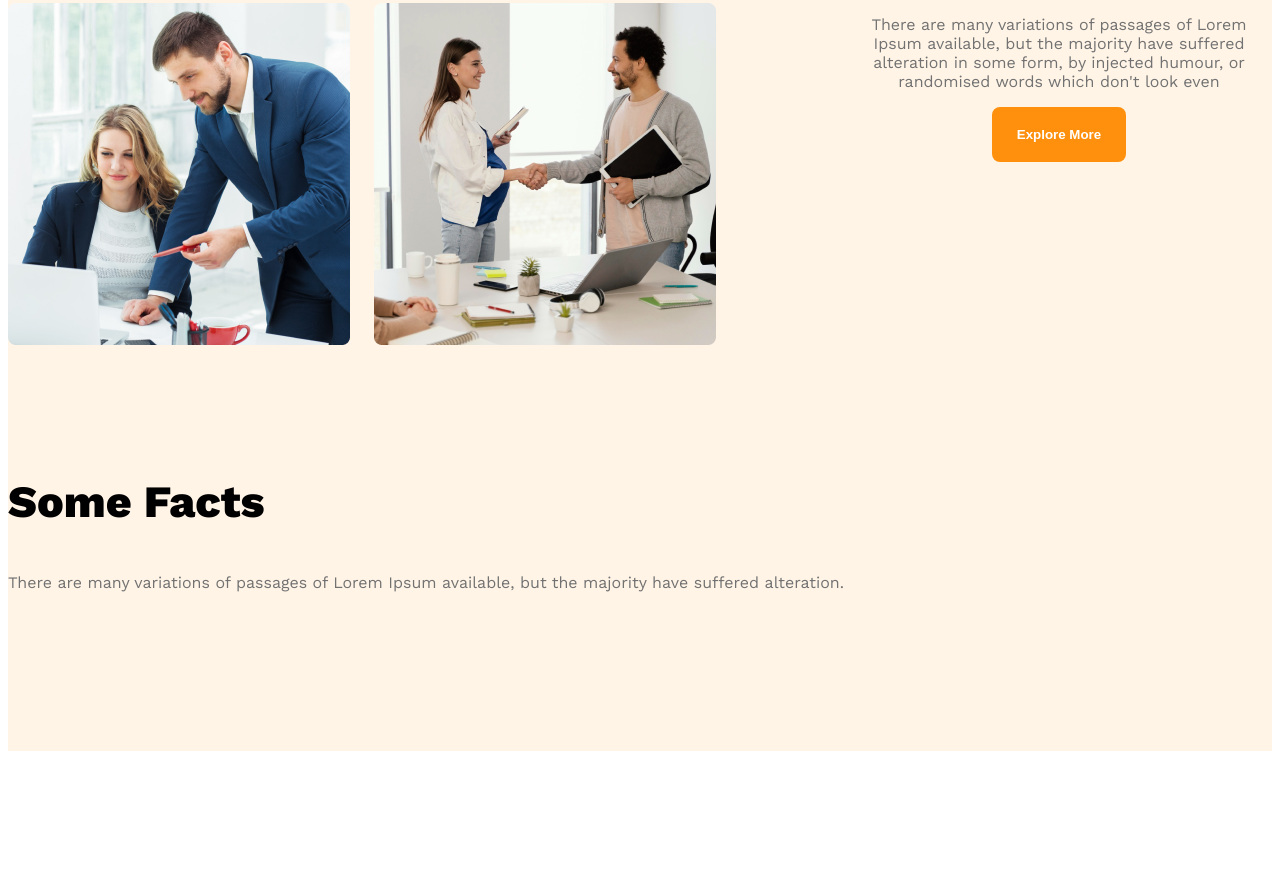
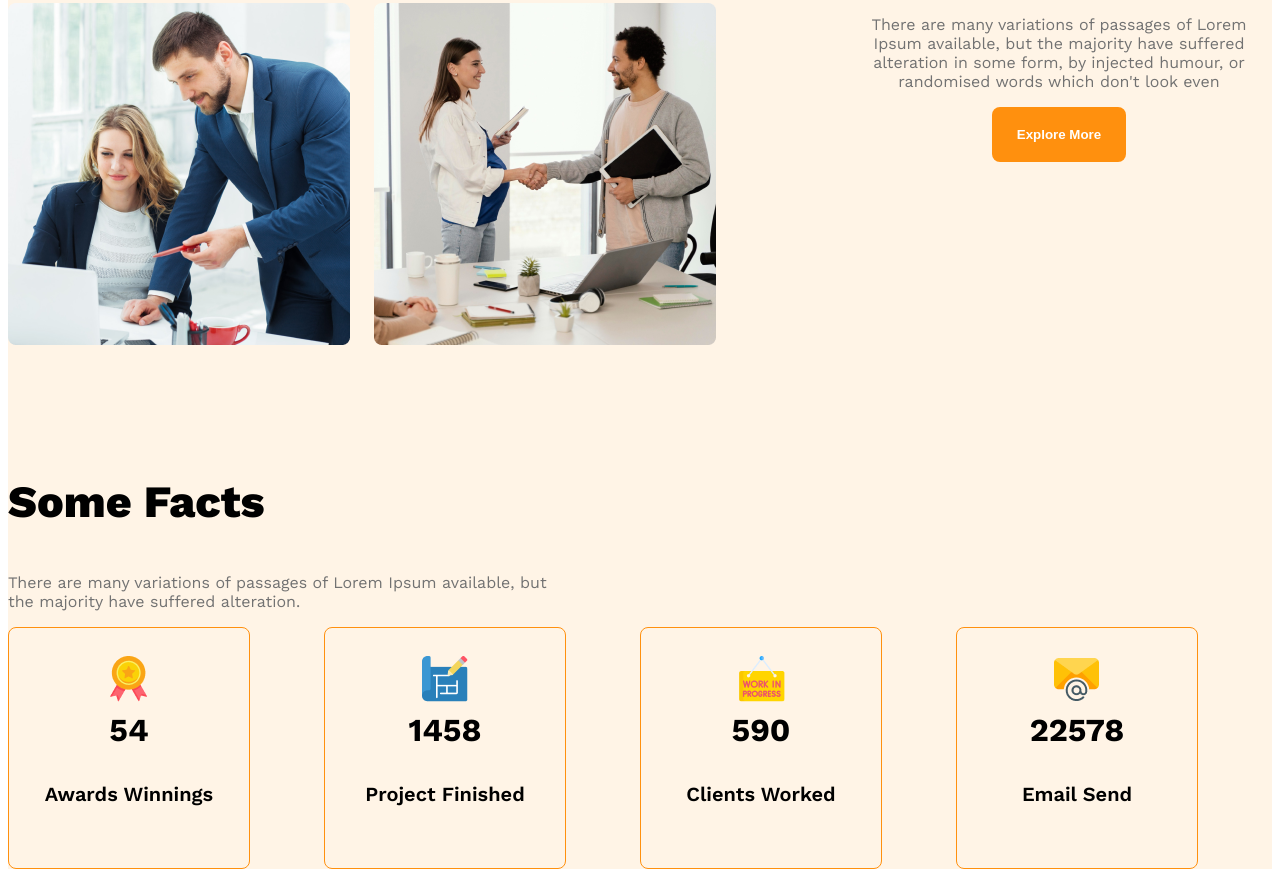
Before and after one commit to Arghya044/g3-architects-website, a plain HTML site: page index.html in a window 1280 px wide. Shown: the part 1669-2546 px from the top of the page. Before the commit the page ends 2442 px from the top, so only its background shows below. Drawn offline with nearby package versions, Linux system fonts and the light colour scheme.

Commit message:
facts card fixed

```diff
--- a/Styles/achitectes.css
+++ b/Styles/achitectes.css
@@ -96,8 +96,39 @@ main> section{
 .banner-img{
     width: 100%;
 }
+/* some facts related styles */
+
+.facts-continer{
+    display: grid;
+    grid-template-columns: repeat(4,1fr);
+}
 
 
+
+.facts-card{
+    border: 1px solid #FF900E;
+    width: 240px;
+    height: 240px;
+    border-radius: 8px;
+    justify-content: center;
+    align-items: center;
+    text-align: center;
+
+}
+.fact-number{
+    font-size: 2rem;
+    font-weight: 600px;
+    margin-top: 5px;
+    margin-bottom: 10px;
+
+}
+.fact-name{
+    font-size: 1.25rem;
+    font-weight: 600;
+}
+.fact-description{
+    max-width: 540px;
+}
 
 
 
--- a/index.html
+++ b/index.html
@@ -56,29 +56,37 @@
              <!-- Some facts -->
               <section>
                 <h3 class="section-title">Some Facts </h3>
-                <p class="text-light-gray">There are many variations of passages of Lorem Ipsum available, but the majority have suffered alteration.</p>
-                <div class="facts-comntiner">
-                    <!-- .facts*4>img.fact-icon+h4.fact-number+h5.fact-name -->
+                <p class="text-light-gray fact-description">There are many variations of passages of Lorem Ipsum available, but the majority have suffered alteration.</p>
+                <div class="facts-continer">
+                    <!-- .facts-card*4>img.fact-icon+h4.fact-number+h5.fact-name -->
 
-                     <div class="facts">
-                        <img src="" alt="" class="fact-icon">
-                        <h4 class="fact-number"></h4>
-                        <h5 class="fact-name"></h5>
+                     <div class="facts-card display-flex">
+                        <div>
+                            <img src="dmages/icons/ribon.png" alt="" class="fact-icon">
+                        <h4 class="fact-number">54</h4>
+                        <h5 class="fact-name">Awards Winnings</h5>
+                        </div>
                      </div>
-                     <div class="facts">
-                        <img src="" alt="" class="fact-icon">
-                        <h4 class="fact-number"></h4>
-                        <h5 class="fact-name"></h5>
+                     <div class="facts-card display-flex">
+                        <div>
+                            <img src="dmages/icons/projects.png" alt="" class="fact-icon">
+                        <h4 class="fact-number">1458</h4>
+                        <h5 class="fact-name">Project Finished</h5>
+                        </div>
                      </div>
-                     <div class="facts">
-                        <img src="" alt="" class="fact-icon">
-                        <h4 class="fact-number"></h4>
-                        <h5 class="fact-name"></h5>
+                     <div class="facts-card display-flex">
+                        <div>
+                            <img src="dmages/icons/customers.png" alt="" class="fact-icon">
+                        <h4 class="fact-number">590</h4>
+                        <h5 class="fact-name">Clients Worked</h5>
+                        </div>
                      </div>
-                     <div class="facts">
-                        <img src="" alt="" class="fact-icon">
-                        <h4 class="fact-number"></h4>
-                        <h5 class="fact-name"></h5>
+                     <div class="facts-card display-flex">
+                        <div>
+                            <img src="dmages/icons/email.png" alt="" class="fact-icon">
+                        <h4 class="fact-number">22578</h4>
+                        <h5 class="fact-name">Email Send</h5>
+                        </div>
                      </div>
 
 
```
